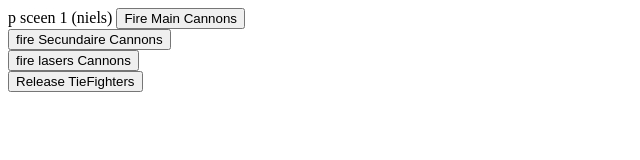
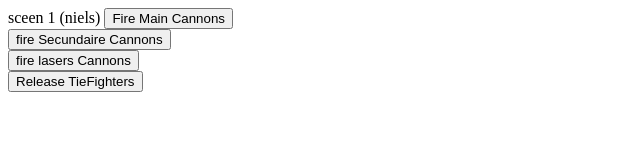
Before and after one commit to 103416/MovyMacker, a plain HTML site: page FCS.html in a window 1280 px wide. Shown: the full height of the page, 0-640 px from the left. Drawn offline with Linux system fonts and the light colour scheme.

Commit message:
p weggehaald

```diff
--- a/FCS.html
+++ b/FCS.html
@@ -5,7 +5,7 @@
     <meta name="viewport" content="width=device-width, initial-scale=1.0">
     <title>Document</title>
     <script src="./script/script.js" defer></script>
-    <script src="./script/script_scripts/FCS.js" defer></script>p
+    <script src="./script/script_scripts/FCS.js" defer></script>
 </head>
 <body>
     sceen 1
```
